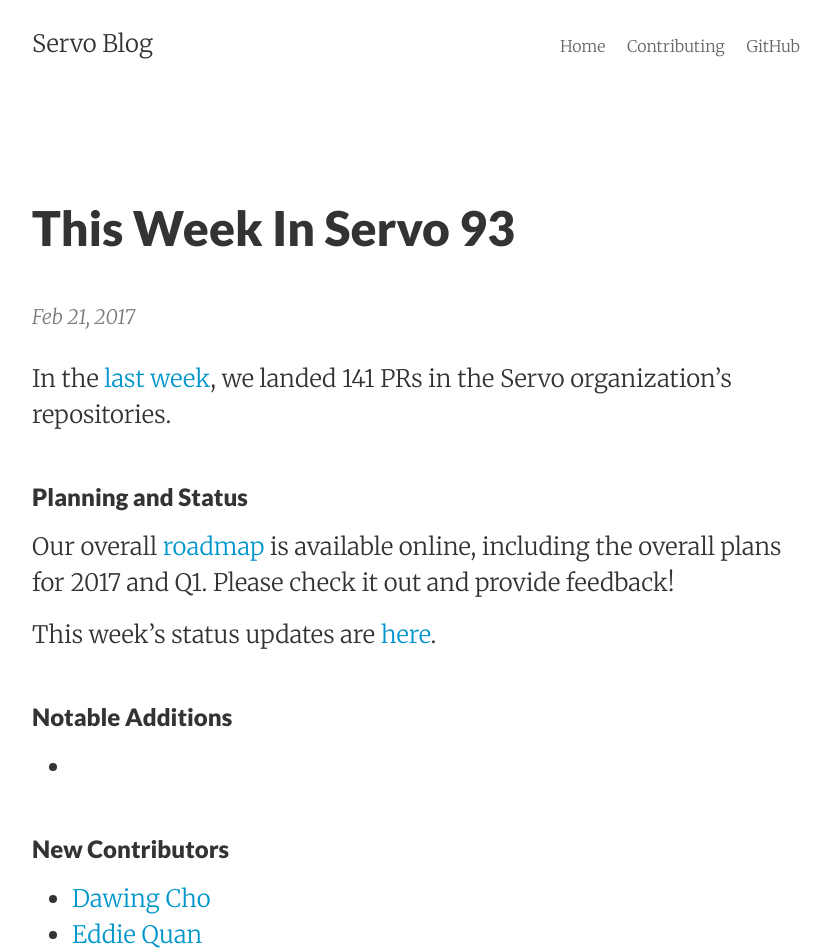
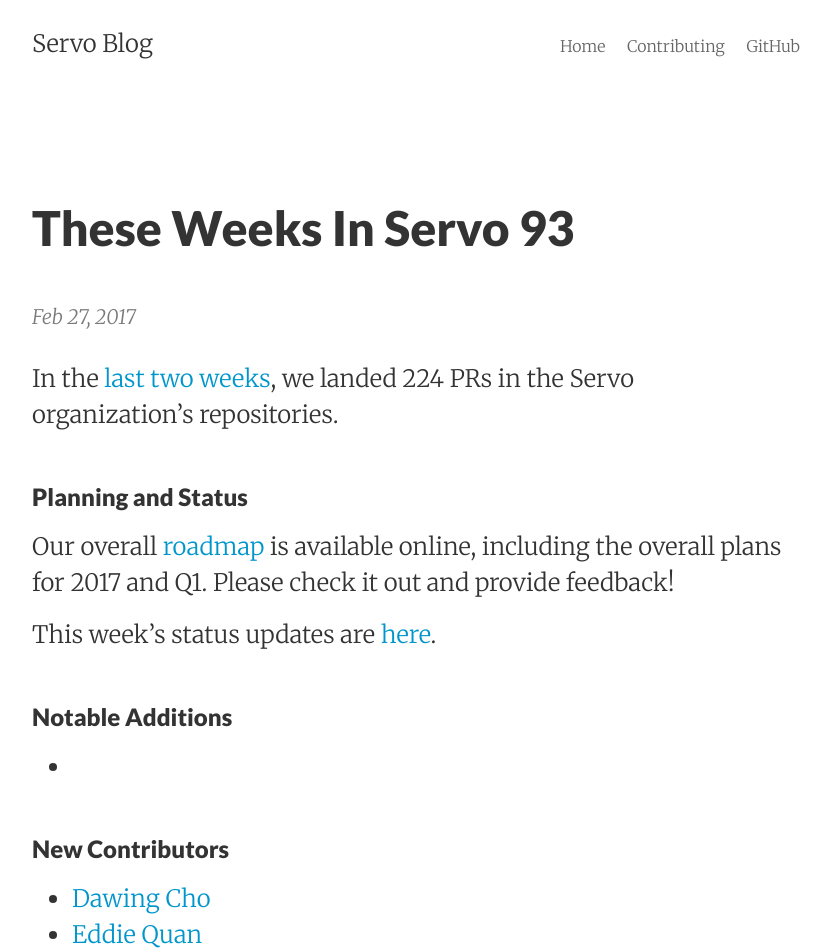
Before and after one commit to servo/blog.servo.org, a Jekyll site: the page built from _posts/2017-02-21-twis-93.md, in a window 1280 px wide and 1400 px high. Shown: the top 952 px of the window, without its empty margins (224-1055 px from the left). Built offline with Jekyll 4.4.1, drawn with Linux system fonts in a browser that asks for light colours; some of the changed text lies outside the part shown.

Commit message:
Update for second week

```diff
--- a/_posts/2017-02-21-twis-93.md
+++ b/_posts/2017-02-21-twis-93.md
@@ -1,13 +1,13 @@
 ---
 layout:     post
-title:      This Week In Servo 93
-date:       2017-02-21 00:30:00
-summary:    What's up with Servo for the week of 13 Feb 2017 - 20 Feb 2017
+title:      These Weeks In Servo 93
+date:       2017-02-27 00:30:00
+summary:    What's up with Servo for the weeks of 13 Feb 2017 - 27 Feb 2017
 categories:
 ---
 
-In the [last week](https://github.com/pulls?utf8=%E2%9C%93&q=is%3Apr+is%3Amerged+closed%3A2017-02-13..2017-02-20+user%3Aservo+),
-we landed 141 PRs in the Servo organization's repositories.
+In the [last two weeks](https://github.com/pulls?utf8=%E2%9C%93&q=is%3Apr+is%3Amerged+closed%3A2017-02-13..2017-02-27+user%3Aservo+),
+we landed 224 PRs in the Servo organization's repositories.
 
 ### Planning and Status
 
```
Also changed, not shown: other parts of _posts/2017-02-21-twis-93.md (+4 -0 lines).
